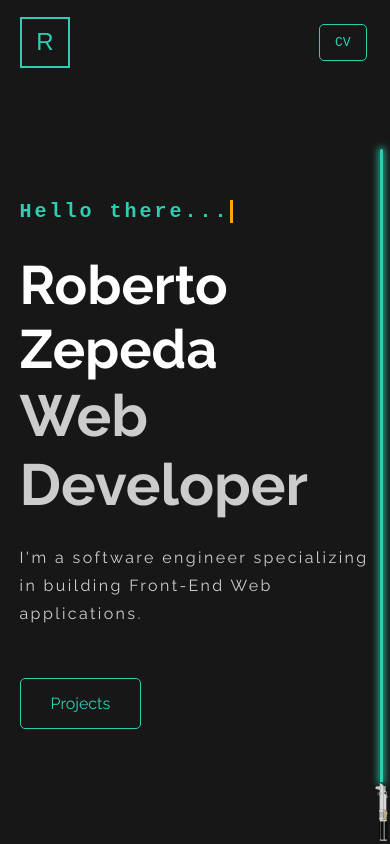
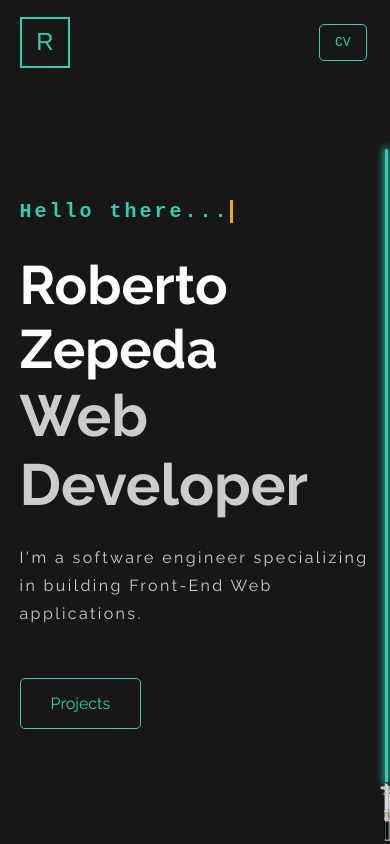
Before and after one commit to robertozh29/Portfolio, a Vue app: page / in a window 390 px wide. Shown: the top 844 px of the page. Built offline with nearby package versions, Linux system fonts and the light colour scheme.

Commit message:
lightsaber responsive position

```diff
--- a/src/App.vue
+++ b/src/App.vue
@@ -107,10 +107,9 @@ export default {
     .content{
       padding: 0 5%;
     }
-
     .lightsaber{
-    bottom: 2.5px;
-    right: -5px;
+      bottom: 2.5px;
+      right: -10px;
     }
 }
 
```
